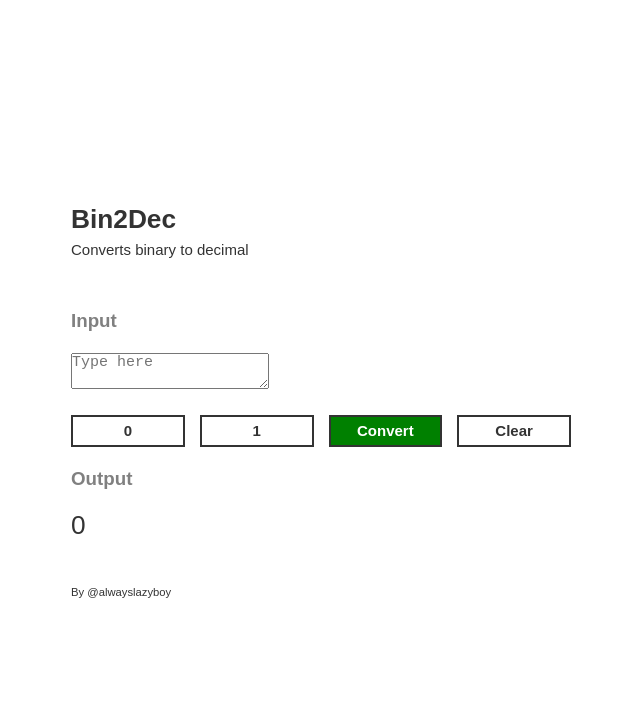
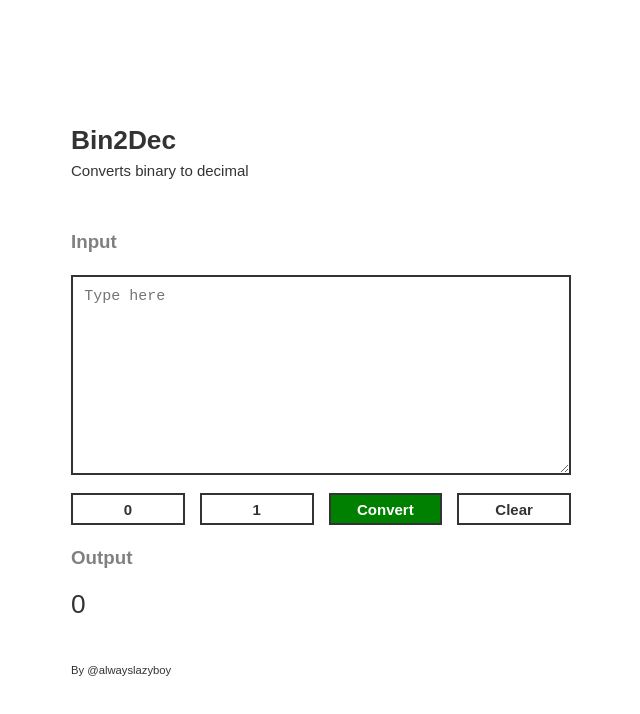
Before and after one commit to alwayslazyboy/bin2dec, a React (Vite) app: page / in a window 1280 px wide. Shown: the top 714 px of the page, without its empty margins (319-959 px from the left). Built offline with nearby package versions, Linux system fonts and the light colour scheme.

Commit message:
Add textarea class

```diff
--- a/src/UI/Textarea/index.js
+++ b/src/UI/Textarea/index.js
@@ -23,6 +23,7 @@ export default function Textarea ({ value, placeholder, dispatch, onSetAlert })
 
     return (
         <textarea
+            className="textarea"
             value={value}
             placeholder={placeholder}
             onKeyPress={keyPressHandler}
```
